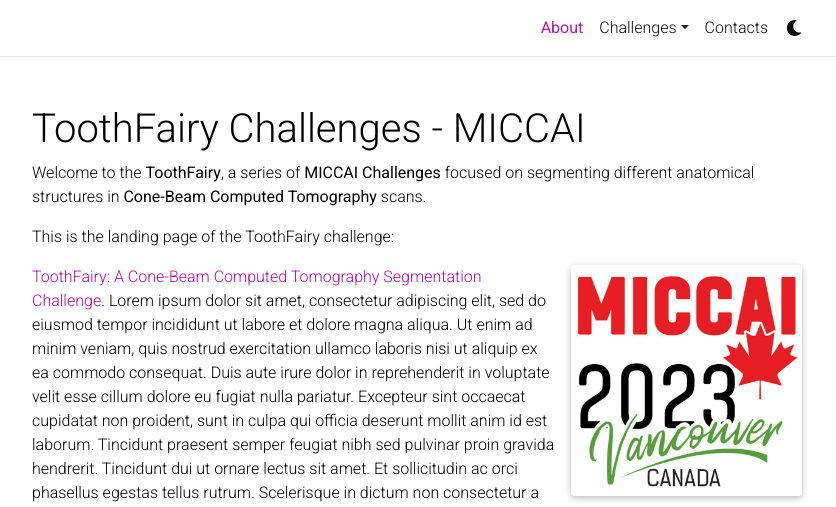
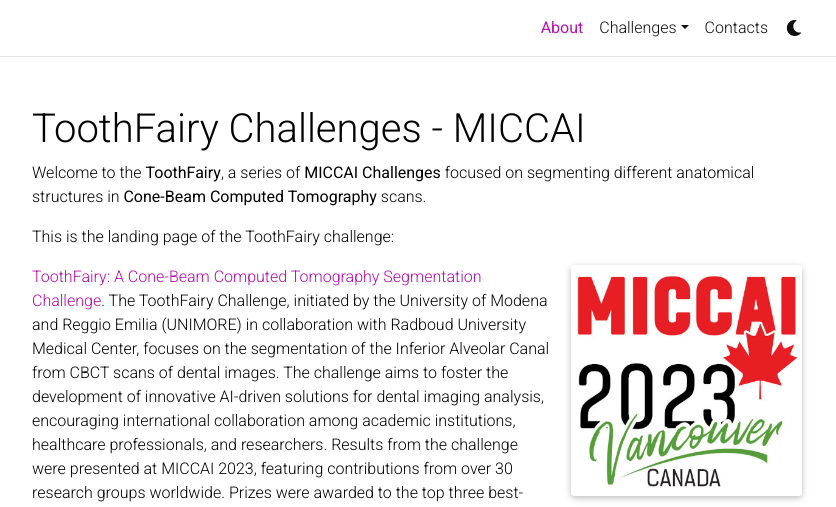
Before and after one commit to toothfairychallenges/toothfairychallenges.github.io, a Jekyll site: the page built from _pages/about.md, in a window 1280 px wide and 1127 px high. Shown: the top 507 px of the window, without its empty margins (223-1059 px from the left). Built offline with Jekyll 4.4.1, drawn with Linux system fonts in a browser that asks for light colours; full-size pictures stand in for the smaller copies a plugin makes; comment, search, counter and statistics services are not loaded; a style sheet for code colours, icons or effects is not loaded; some of the changed text lies outside the part shown.

Commit message:
updated description of the challenges in the about page

```diff
--- a/_layouts/about.html
+++ b/_layouts/about.html
@@ -43,7 +43,7 @@
       </div>
 
       <p>
-        <a href="https://toothfairychallenges.github.io/miccai2023/">ToothFairy: A Cone-Beam Computed Tomography Segmentation Challenge</a>. Lorem ipsum dolor sit amet, consectetur adipiscing elit, sed do eiusmod tempor incididunt ut labore et dolore magna aliqua. Ut enim ad minim veniam, quis nostrud exercitation ullamco laboris nisi ut aliquip ex ea commodo consequat. Duis aute irure dolor in reprehenderit in voluptate velit esse cillum dolore eu fugiat nulla pariatur. Excepteur sint occaecat cupidatat non proident, sunt in culpa qui officia deserunt mollit anim id est laborum. Tincidunt praesent semper feugiat nibh sed pulvinar proin gravida hendrerit. Tincidunt dui ut ornare lectus sit amet. Et sollicitudin ac orci phasellus egestas tellus rutrum. Scelerisque in dictum non consectetur a erat.
+        <a href="https://toothfairychallenges.github.io/miccai2023/">ToothFairy: A Cone-Beam Computed Tomography Segmentation Challenge</a>. The ToothFairy Challenge, initiated by the University of Modena and Reggio Emilia (UNIMORE) in collaboration with Radboud University Medical Center, focuses on the segmentation of the Inferior Alveolar Canal from CBCT scans of dental images. The challenge aims to foster the development of innovative AI-driven solutions for dental imaging analysis, encouraging international collaboration among academic institutions, healthcare professionals, and researchers. Results from the challenge were presented at MICCAI 2023, featuring contributions from over 30 research groups worldwide. Prizes were awarded to the top three best-performing solutions.
       </p>
 
     </article>
@@ -76,7 +76,7 @@
       </div>
 
       <p>
-        <a href="https://toothfairychallenges.github.io/miccai2024/">Supervised and Semi-supervised Multi-Structure Segmentation and Landmark Detection in Dental Data</a>. Lorem ipsum dolor sit amet, consectetur adipiscing elit, sed do eiusmod tempor incididunt ut labore et dolore magna aliqua. Ut enim ad minim veniam, quis nostrud exercitation ullamco laboris nisi ut aliquip ex ea commodo consequat. Duis aute irure dolor in reprehenderit in voluptate velit esse cillum dolore eu fugiat nulla pariatur. Excepteur sint occaecat cupidatat non proident, sunt in culpa qui officia deserunt mollit anim id est laborum.  Tincidunt praesent semper feugiat nibh sed pulvinar proin gravida hendrerit. Tincidunt dui ut ornare lectus sit amet. Et sollicitudin ac orci phasellus egestas tellus rutrum. Scelerisque in dictum non consectetur a erat.
+        <a href="https://toothfairychallenges.github.io/miccai2024/">Supervised and Semi-supervised Multi-Structure Segmentation and Landmark Detection in Dental Data</a>. The ToothFairy 2 Challenge, launched by the University of Modena and Reggio Emilia (UNIMORE) in collaboration with Radboud University Medical Center, focuses on multi-structure segmentation of CBCT maxillo-facial images. The goal is to segment various anatomical structures, including the Background, Jaws, Inferior Alveolar Canals, Maxillary Sinus, Pharynx, Bridges, Crowns, Implants, and Upper and Lower Teeth, while fostering international collaboration. Results from the challenge were presented at MICCAI 2024, featuring contributions from 26 research groups worldwide. Prizes were awarded to the top three best-performing solutions.
       </p>
 
     </article>
```
